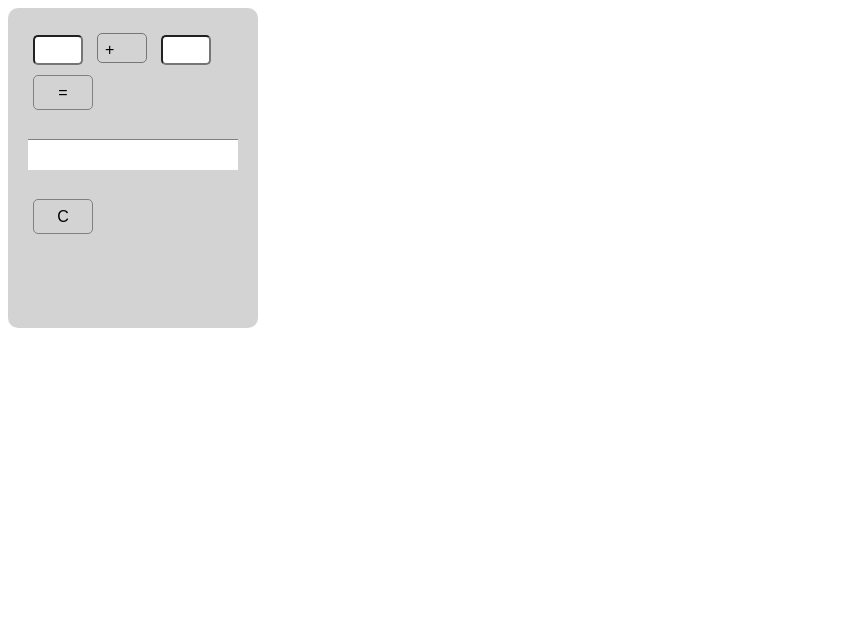
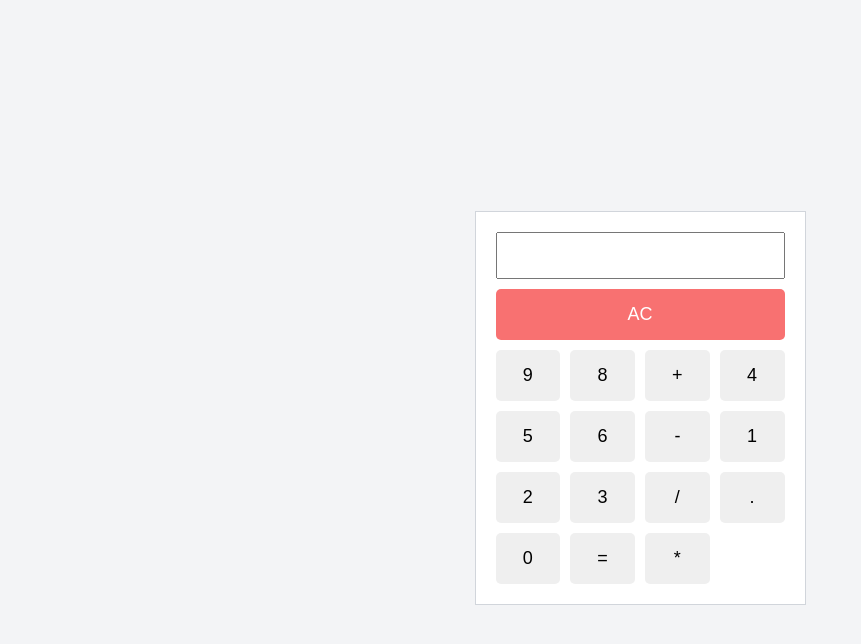
Before and after one commit to Moneshteja/cloudvandana, a plain HTML site: page index.html in a window 1280 px wide. Shown: the whole page, without its empty margins (0-861 px from the left). Drawn offline with Linux system fonts and the light colour scheme.

Commit message:
Update index.html

```diff
--- a/index.html
+++ b/index.html
@@ -1,107 +1,131 @@
-<div id="calculator">
-
-  <input type="number" id="num1">
-
-  <select id="operator">
-    <option value="+">+</option>
-    <option value="-">-</option>
-    <option value="*">*</option>
-    <option value="/">/</option>
-  </select>
-
-  <input type="number" id="num2">
-
-  <button onclick="calculate()">=</button>
-
-  <p id="result"></p>
-
-  <button onclick="clear()">C</button>
-
-</div>
-
+<!DOCTYPE html>
+<html lang="en">
+<head>
+    <meta charset="UTF-8">
+    <meta name="viewport" content="width=device-width, initial-scale=1.0">
+    <title>Calculator</title>
     <style>
-
-#calculator {
-  width: 240px;
-  height: 320px;
-  background: gray;
-  border-radius: 10px;
-  padding: 20px;
-  box-sizing: border-box;
+        body {
+            font-family: Arial, sans-serif;
+            display: flex;
+            justify-content: center;
+            align-items: center;
+            height: 100vh;
+            background-color: #f3f4f6;
         }
 
-input, select, button {
-  width: 60px;
-  height: 30px;
-  margin: 5px;
-  border-radius: 5px;
-  font-size: 16px;
-  box-sizing: border-box;
-}
-
-input {
-  text-align: right;
-}
-
-select {
-  appearance: none;
-  -webkit-appearance: none;
-  background: url(downarrow.png) no-repeat right/15px;
-  padding-right: 25px;
+        .calculator {
+            border: 1px solid #d1d5db;
+            padding: 20px;
+            background-color: #ffffff;
+            display: grid;
+            grid-template-columns: repeat(4, 1fr);
+            gap: 10px;
         }
 
         button {
-  width: 65px;
-  height: 35px;
-  background: lightgray;
-  color: black;
-  border: 1px solid gray;
+            padding: 15px;
+            border: none;
+            border-radius: 5px;
+            cursor: pointer;
+            font-size: 18px;
         }
 
-#result {
-  height: 40px;
-  background: white;
-  text-align: right;
-  padding-right: 10px;
-  font-size: 24px;
-  border-top: 1px solid gray;
+        button:hover {
+            background-color: #e5e7eb;
         }
 
-
-#calculator {
-  width: 250px;
-  background: lightgray;
-  padding: 20px;
-  border-radius: 10px;
+        button.ac {
+            grid-column: 1 / span 4;
+            background-color: #f87171;
+            color: white;
         }
 
-input, select, button {
-  width: 50px;
-  padding: 5px;
-  margin: 5px;
+        input#display {
+            grid-column: 1 / span 4;
+            padding: 10px;
+            font-size: 20px;
+        }
+    </style>
+</head>
+<body>
+    <div class="calculator">
+        <input type="text" id="display" readonly>
+        <button class="ac" onclick="clearDisplay()">AC</button>
+        <button onclick="appendNumber('9')">9</button>
+        <button onclick="appendNumber('8')">8</button>
+        <button onclick="setOperation('+')">+</button>
+        <button onclick="appendNumber('4')">4</button>
+        <button onclick="appendNumber('5')">5</button>
+        <button onclick="appendNumber('6')">6</button>
+        <button onclick="setOperation('-')">-</button>
+        <button onclick="appendNumber('1')">1</button>
+        <button onclick="appendNumber('2')">2</button>
+        <button onclick="appendNumber('3')">3</button>
+        <button onclick="setOperation('/')">/</button>
+        <button onclick="appendNumber('.')">.</button>
+        <button onclick="appendNumber('0')">0</button>
+        <button onclick="calculate()">=</button>
+        <button onclick="setOperation('*')">*</button>
+    </div>
+
+    <script>
+        let currentInput = "";
+        let currentOperation = null;
+        let previousInput = "";
+
+        function appendNumber(number) {
+            currentInput = currentInput + number;
+            updateDisplay();
         }
 
-input {
-  text-align: right;
+        function setOperation(operation) {
+            if (currentInput === "") return;
+            if (previousInput !== "") {
+                calculate();
+            }
+            currentOperation = operation;
+            previousInput = currentInput;
+            currentInput = "";
         }
 
-select {
-  padding: 7px;
+        function clearDisplay() {
+            currentInput = "";
+            currentOperation = null;
+            previousInput = "";
+            updateDisplay();
         }
 
-button {
-  width: 60px;
+        function calculate() {
+            let result;
+            const prev = parseFloat(previousInput);
+            const curr = parseFloat(currentInput);
+            if (isNaN(prev) || isNaN(curr)) return;
+            switch (currentOperation) {
+                case '+':
+                    result = prev + curr;
+                    break;
+                case '-':
+                    result = prev - curr;
+                    break;
+                case '*':
+                    result = prev * curr;
+                    break;
+                case '/':
+                    result = prev / curr;
+                    break;
+                default:
+                    return;
+            }
+            currentInput = result.toString();
+            currentOperation = null;
+            previousInput = "";
+            updateDisplay();
         }
 
-#result {
-  height: 30px;
-  background: white;
-  text-align: right;
-  padding-right: 5px;
+        function updateDisplay() {
+            document.getElementById('display').value = currentInput;
         }
-
-</style>
-
-<script>
-// JavaScript code
     </script>
+</body>
+</html>
```
Lines whose indentation alone changed are shown as unchanged.
